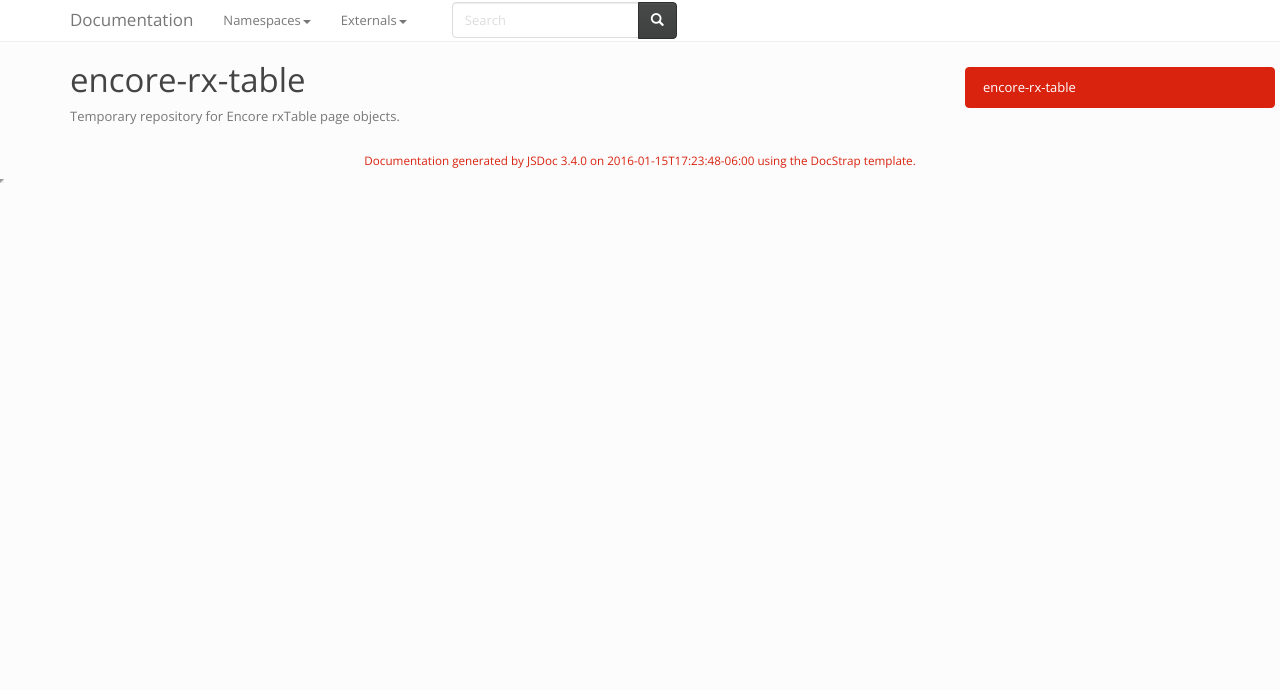
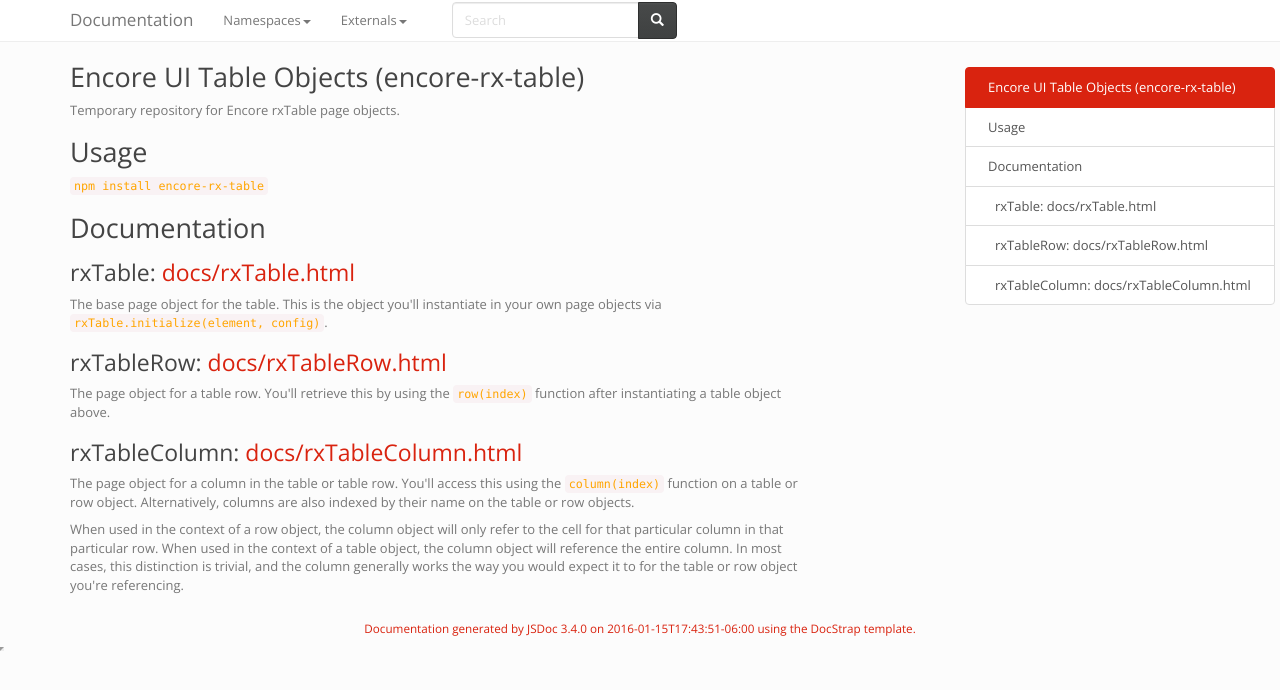
Before and after one commit to rackerlabs/encore-ui-table, a plain HTML site: page docs/index.html in a window 1280 px wide. Drawn offline with nearby package versions, Linux system fonts and the light colour scheme.

Commit message:
Updated docs

```diff
--- a/docs/index.html
+++ b/docs/index.html
@@ -90,7 +90,12 @@
 
 
     <section class="readme-section">
-        <article><h1>encore-rx-table</h1><p>Temporary repository for Encore rxTable page objects.</p></article>
+        <article><h2>Encore UI Table Objects (encore-rx-table)</h2><p>Temporary repository for Encore rxTable page objects.</p>
+<h2>Usage</h2><p><code>npm install encore-rx-table</code></p>
+<h2>Documentation</h2><h3>rxTable: <a href="http://rackerlabs.github.io/encore-ui-table/docs/rxTable.html">docs/rxTable.html</a></h3><p>The base page object for the table.  This is the object you'll instantiate in your own page objects via <code>rxTable.initialize(element, config)</code>.</p>
+<h3>rxTableRow: <a href="http://rackerlabs.github.io/encore-ui-table/docs/rxTableRow.html">docs/rxTableRow.html</a></h3><p>The page object for a table row.  You'll retrieve this by using the <code>row(index)</code> function after instantiating a table object above.</p>
+<h3>rxTableColumn: <a href="http://rackerlabs.github.io/encore-ui-table/docs/rxTableColumn.html">docs/rxTableColumn.html</a></h3><p>The page object for a column in the table or table row.  You'll access this using the <code>column(index)</code> function on a table or row object.  Alternatively, columns are also indexed by their name on the table or row objects.</p>
+<p>When used in the context of a row object, the column object will only refer to the cell for that particular column in that particular row.  When used in the context of a table object, the column object will reference the entire column.  In most cases, this distinction is trivial, and the column generally works the way you would expect it to for the table or row object you're referencing.</p></article>
     </section>
 
 
@@ -134,7 +139,7 @@
 <span class="jsdoc-message">
 	Documentation generated by <a href="https://github.com/jsdoc3/jsdoc">JSDoc 3.4.0</a>
 
-		on 2016-01-15T17:23:48-06:00
+		on 2016-01-15T17:43:51-06:00
 
 	using the <a href="https://github.com/docstrap/docstrap">DocStrap template</a>.
 </span>
```
Also changed, not shown: docs/external-ElementArrayFinder.html (+1 -1 lines), docs/external-ElementFinder.html (+1 -1 lines), docs/external-rxActionMenu.html (+1 -1 lines), docs/external-rxBulkSelect.html (+1 -1 lines), docs/external-rxPaginate.html (+1 -1 lines), docs/external-rxSearchBox.html (+1 -1 lines), docs/external-rxSortableColumn.html (+1 -1 lines), docs/externals.list.html (+1 -1 lines), docs/namespaces.list.html (+1 -1 lines), docs/quicksearch.html (+1 -1 lines), docs/rxTable.html (+1 -1 lines), docs/rxTableColumn.html (+1 -1 lines), docs/rxTableRow.html (+1 -1 lines).
